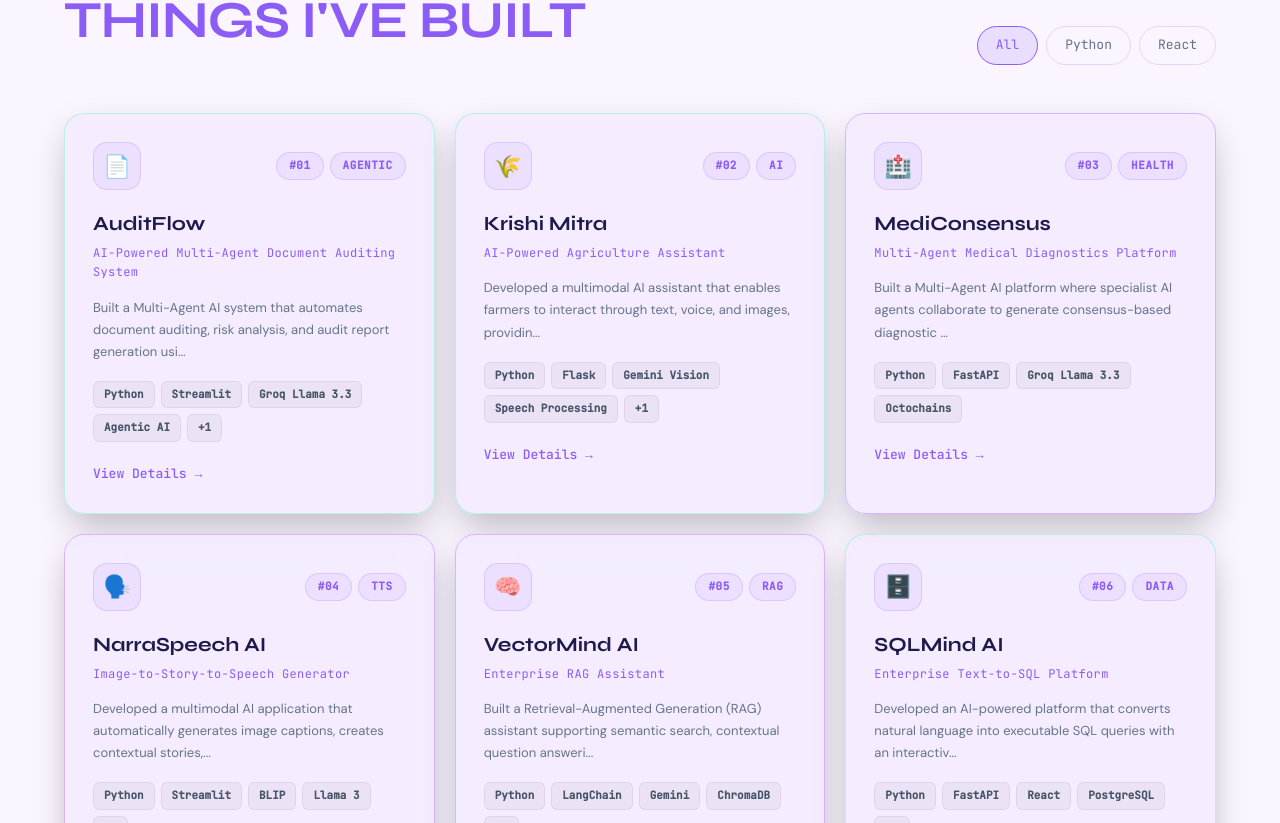
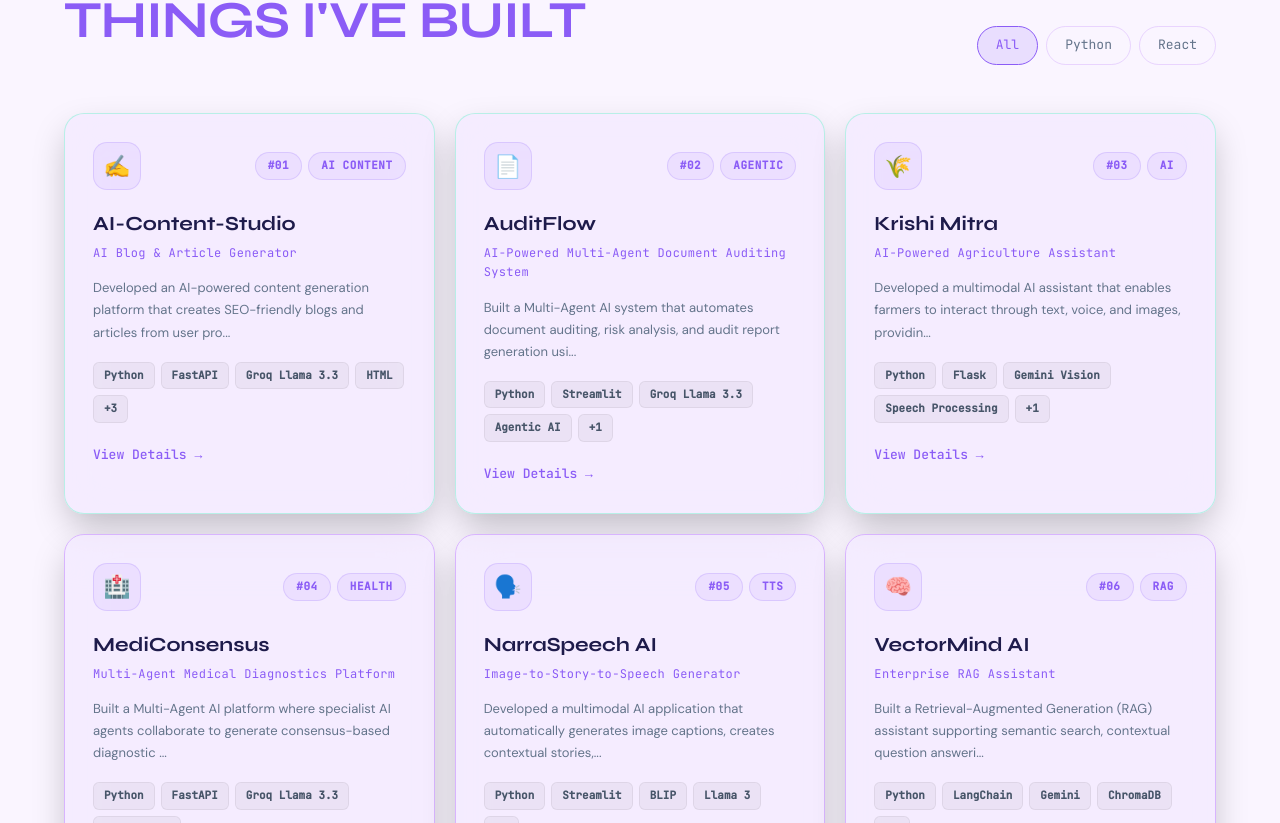
Before and after one commit to Varunkurhade1674/Portfolio, a React (Vite) app: page / in a window 1280 px wide. Shown: the part 3097-3920 px from the top of the page. Built offline with nearby package versions, Linux system fonts and the light colour scheme.

Commit message:
added studio project

```diff
--- a/src/data/index.js
+++ b/src/data/index.js
@@ -59,6 +59,27 @@ export const skills = {
 };
 
 export const projects = [
+  {
+    id: 13,
+    title: "AI-Content-Studio",
+    subtitle: "AI Blog & Article Generator",
+    description: "Developed an AI-powered content generation platform that creates SEO-friendly blogs and articles from user prompts using Groq Llama 3.3. Implemented prompt engineering, content customization, and SQLite-based storage. Built a modular FastAPI backend with clean architecture.",
+    tech: ["Python", "FastAPI", "Groq Llama 3.3", "HTML", "CSS", "JavaScript", "SQLite"],
+    features: [
+      "SEO-friendly blog and article generation",
+      "Prompt engineering & content customization",
+      "SQLite-based storage and history management",
+      "Markdown export functionality",
+      "Modular FastAPI backend"
+    ],
+    category: ["Python", "AI", "FastAPI"],
+    featured: true,
+    badge: "AI CONTENT",
+    color: "#8b5cf6",
+    github: "https://github.com/Varunkurhade1674/AI-Content-Studio",
+    live: "#",
+    icon: "✍️",
+  },
   {
     id: 5,
     title: "AuditFlow",
```
